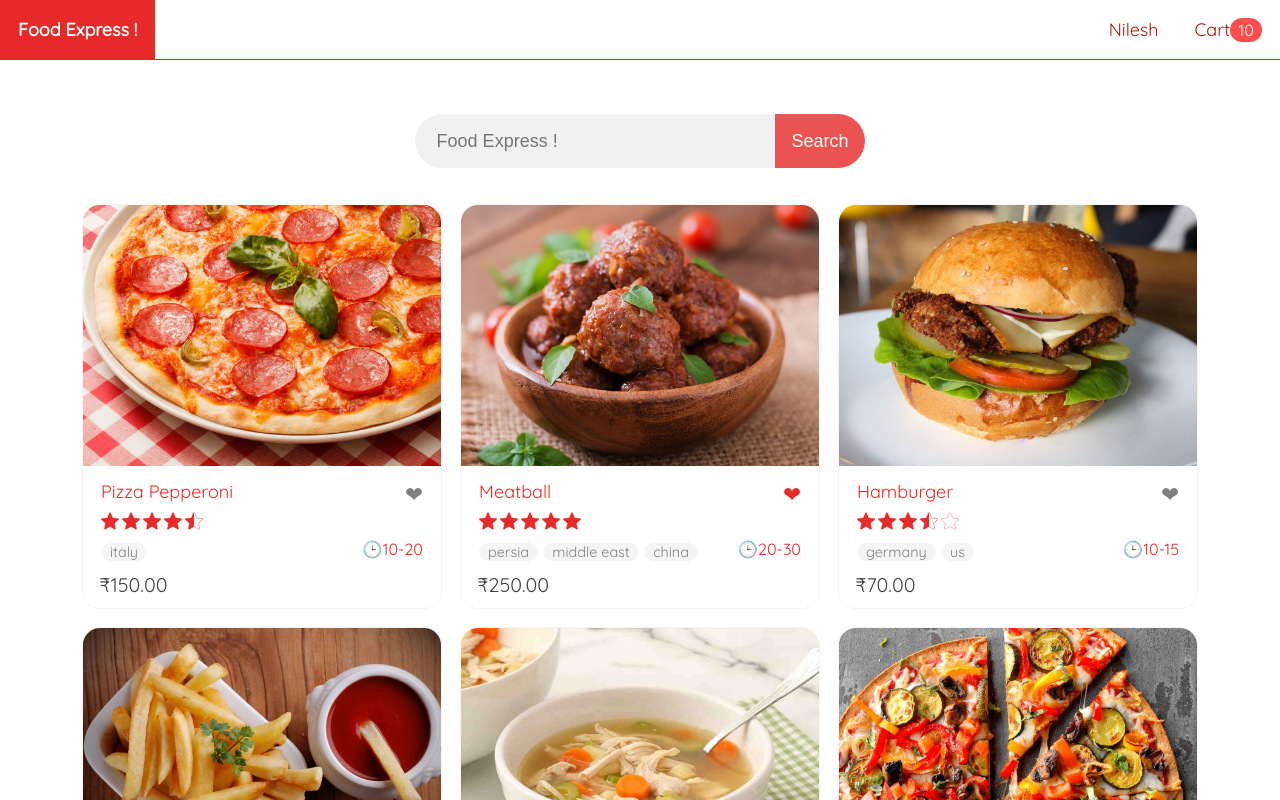
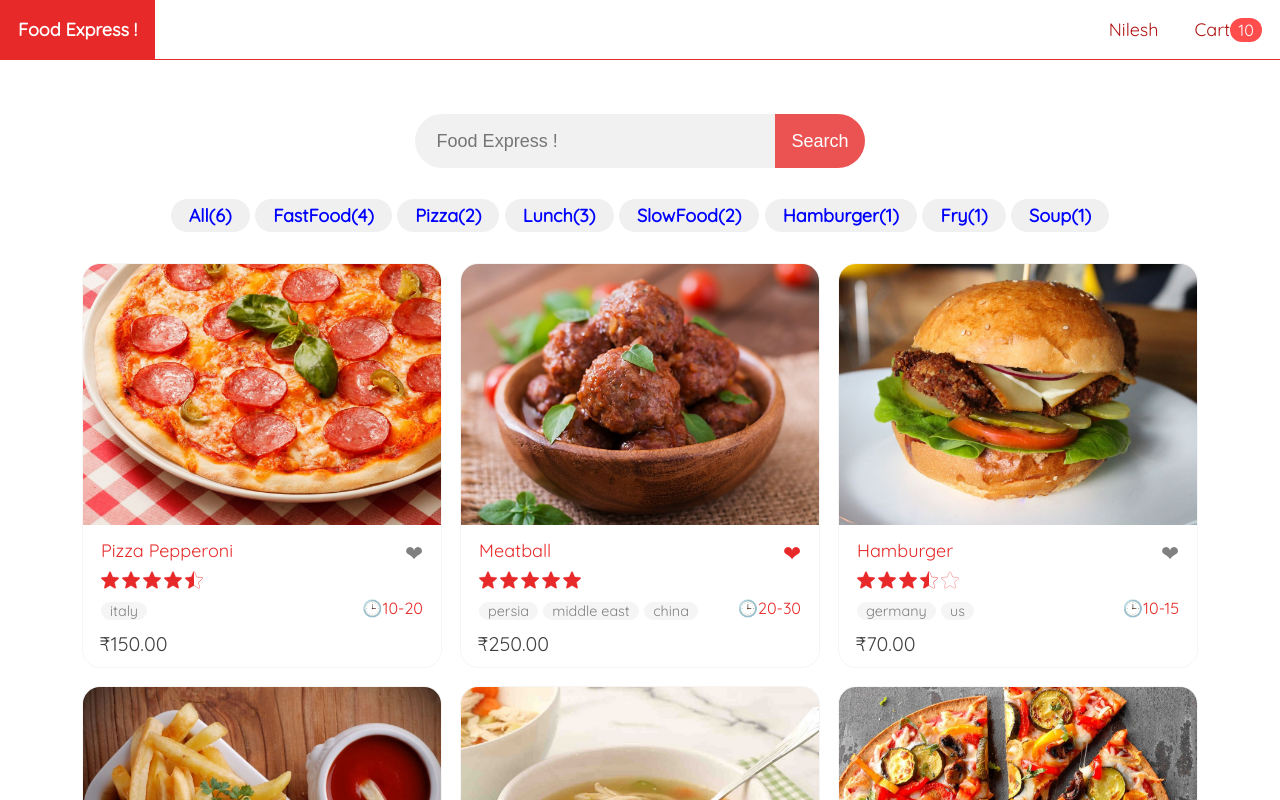
Before and after one commit to Nilesh410/FoodExpress-REACT-JS, a React (Create React App) app in the folder frontend/: page / in a window 1280 px wide. Shown: the top 800 px of the page. Built offline with nearby package versions, Linux system fonts and the light colour scheme.

Commit message:
Adding tag bar and showing the foods as per tag

```diff
--- a/frontend/src/AppRoutes.js
+++ b/frontend/src/AppRoutes.js
@@ -6,6 +6,7 @@
     <Routes>
         <Route path="/" element={<HomePage/>}/>
         <Route path="/search/:searchTerm" element={<HomePage />} />
+        <Route path="/tag/:tag" element={<HomePage />} />
     </Routes>
   );
 }
--- /dev/null
+++ b/frontend/src/components/Tags/Tags.js
@@ -0,0 +1,21 @@
+import React from 'react';
+import { Link } from 'react-router-dom';
+import classes from './tags.module.css';
+
+export default function Tags({ tags, forFoodPage }) {
+  return (
+    <div
+      className={classes.container}
+      style={{
+        justifyContent: forFoodPage ? 'start' : 'center',
+      }}
+    >
+      {tags.map(tag => (
+        <Link key={tag.name} to={`/tag/${tag.name}`}>
+          {tag.name}
+          {!forFoodPage && `(${tag.count})`}
+        </Link>
+      ))}
+    </div>
+  );
+}
--- /dev/null
+++ b/frontend/src/components/Tags/tags.module.css
@@ -0,0 +1,13 @@
+.container {
+    display: flex;
+    flex-wrap: wrap;
+  }
+
+  .container a {
+    background-color: #f0f0f0;
+    padding: 0.3rem 1rem;
+    margin: 0.2rem 0.15rem;
+    border-radius: 10rem;
+    font-weight: 600;
+    color: blue;
+  }
--- a/frontend/src/pages/Home/HomePage.js
+++ b/frontend/src/pages/Home/HomePage.js
@@ -1,17 +1,19 @@
 import React, { useEffect } from 'react'
 import { useReducer } from 'react';
 import Thumbnails from '../../components/Thumnails/Thumbnails';
-import { getAll } from '../../services/foodService';
+import { getAll, getAllByTag, getAllTags } from '../../services/foodService';
 import { useParams } from 'react-router-dom';
 import { search } from '../../services/foodService';
 import Search from '../../components/Search/Search';
+import Tags from '../../components/Tags/Tags';
 //reducer
-const initialState = { foods: []};
+const initialState = { foods: [],tags:[]};
 const reducer = (state, action) => {
     switch (action.type) {
       case 'FOODS_LOADED':
         return { ...state, foods: action.payload };
-
+        case 'TAGS_LOADED':
+          return { ...state, tags: action.payload };
       default:
         return state;
     }
@@ -19,16 +21,20 @@
 export default function HomePage() {
 
     const [state, dispatch] = useReducer(reducer, initialState);
-    const {foods}=state;
-    const {searchTerm}=useParams();
+    const {foods,tags}=state;
+    const {searchTerm,tag}=useParams();
 
     useEffect(()=>{
-      const loadFoods=searchTerm? search(searchTerm):getAll();
+      getAllTags().then (tags=>dispatch({type:'TAGS_LOADED',payload:tags}));
+      const loadFoods=
+      tag?getAllByTag(tag):
+      searchTerm? search(searchTerm):getAll();
       loadFoods.then(foods=>dispatch({type:'FOODS_LOADED',payload:foods}));
-    },[searchTerm]);
+    },[searchTerm,tag]);
     return (
       <>
         <Search />
+        <Tags tags={tags}/>
         <Thumbnails foods={foods}/>
       </>
     );
--- a/frontend/src/services/foodService.js
+++ b/frontend/src/services/foodService.js
@@ -1,4 +1,4 @@
-import { sample_foods } from "../data";
+import { sample_foods, sample_tags } from "../data";
 //export all data of food data.js file
 export const getAll=async () =>sample_foods;
 
@@ -6,3 +6,10 @@
    sample_foods.filter(item=>
     item.name.toLowerCase().includes(searchTerm.toLowerCase())
     );
+
+export const getAllTags=async ()=> sample_tags;
+
+export const getAllByTag = async tag => {
+    if (tag==='All') return getAll();
+    return sample_foods.filter(item=>item.tags?.includes(tag));
+}
```
